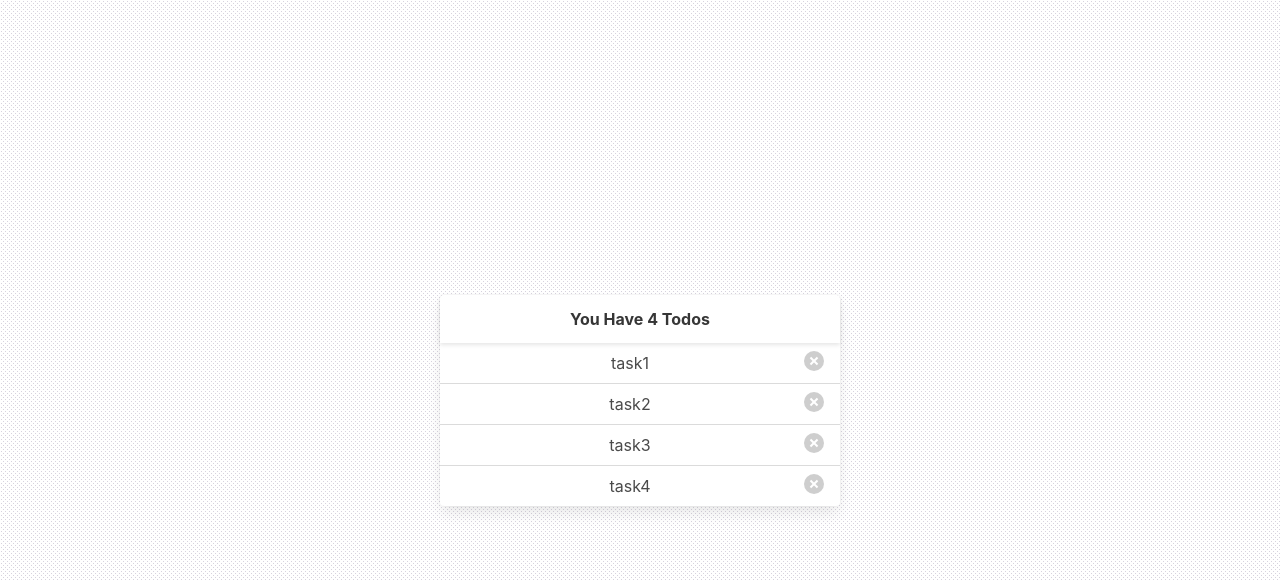
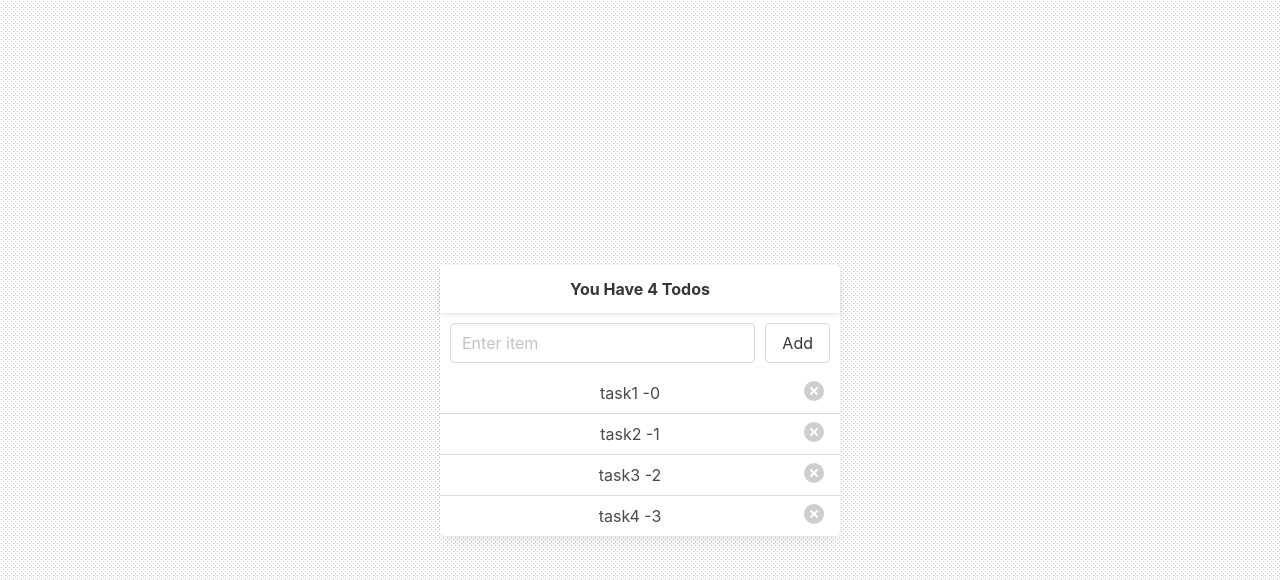
Before and after one commit to tugcekonuklar/frauenloop-todo-app, a React (Create React App) app: page / in a window 1280 px wide. Shown: the top 580 px of the page. Built offline with nearby package versions, Linux system fonts and the light colour scheme.

Commit message:
feat: we add delete action i Todo component and Submit Form clas component

```diff
--- a/src/App.js
+++ b/src/App.js
@@ -2,20 +2,32 @@ import React from 'react'
 import './App.css';
 import { AppWrapper } from './components/app-wrapper/app-warpper.component';
 import { Header } from './components/header/header.component';
-import {TodoList} from './components/todo-list/todo-list.component'
+import { TodoList } from './components/todo-list/todo-list.component'
+import {SubmitForm} from './components/submit-form/submit-form.component'
 
 class App extends React.Component {
 
   state = {
-    tasks : ['task1','task2','task3', 'task4']
+    tasks: ['task1', 'task2', 'task3', 'task4']
+  }
+
+  handleDelete = (index) =>{
+    const newArr = [...this.state.tasks];
+    newArr.splice(index,1);
+    this.setState({tasks: newArr});
+  }
+
+  handleSubmit = (content) => {
+    this.setState({tasks: [...this.state.tasks,content]})
   }
 
   render() {
     return (
       <div className="App">
         <AppWrapper>
-            <Header numberTodos={this.state.tasks.length}></Header>
-            <TodoList tasks={this.state.tasks}></TodoList>
+          <Header numberTodos={this.state.tasks.length}></Header>
+          <SubmitForm onCreate={this.handleSubmit}></SubmitForm>
+          <TodoList tasks={this.state.tasks} onDeleteItem={this.handleDelete}></TodoList>
         </AppWrapper>
       </div>
     );
@@ -29,7 +41,7 @@ export default App;
 
 
 
-    {/*
+{/*
       <AppWrapper>
         <Header></Header>
         <SubmitForm></SubmitForm>
--- /dev/null
+++ b/src/components/app-wrapper/app-wrapper.style.css
@@ -0,0 +1,3 @@
+.wrapper .button {
+    background-color: pink;
+}
--- /dev/null
+++ b/src/components/submit-form/submit-form.component.jsx
@@ -0,0 +1,28 @@
+import React from 'react'
+
+export class SubmitForm extends React.Component {
+
+    state ={content:''};
+
+    handleSubmit =(e)=>{
+        e.preventDefault();
+        this.props.onCreate(this.state.content);
+    }
+
+    render() {
+        return (
+            <div>
+                <form onSubmit={this.handleSubmit}>
+                    <input
+                        type="text"
+                        className="input"
+                        placeholder="Enter item"
+                        value={this.state.content}
+                        onChange={(e) => this.setState({content: e.target.value})}
+                    />
+                    <button className="button">Add</button>
+                </form>
+            </div>
+        )
+    };
+}
--- a/src/components/todo-list/todo-list.component.jsx
+++ b/src/components/todo-list/todo-list.component.jsx
@@ -4,7 +4,8 @@ export function TodoList(props) {
 
     // const todos = props.tasks.map((task, index) => console.log(task + index));
 
-    return (<div className="list-wrapper">
-        {props.tasks.map((task, index) => <Todo key={index} task={task}></Todo>)}
+    return (
+    <div className="list-wrapper">
+        {props.tasks.map((task, index) => <Todo key={index} index={index} task={task} onDelete={props.onDeleteItem} ></Todo>)}
     </div>);
 }
--- a/src/components/todo/todo.component.jsx
+++ b/src/components/todo/todo.component.jsx
@@ -3,8 +3,9 @@ import './todo.style.css'
 export function Todo(props){
     return (
     <div className='list-item'>
-        {props.task}
-        <button className="delete is-pulled-right"></button>
+        {props.task} -
+        {props.index}
+        <button className="delete is-pulled-right" onClick={() => {props.onDelete(props.index)}}></button>
     </div>
     );
 }
```
